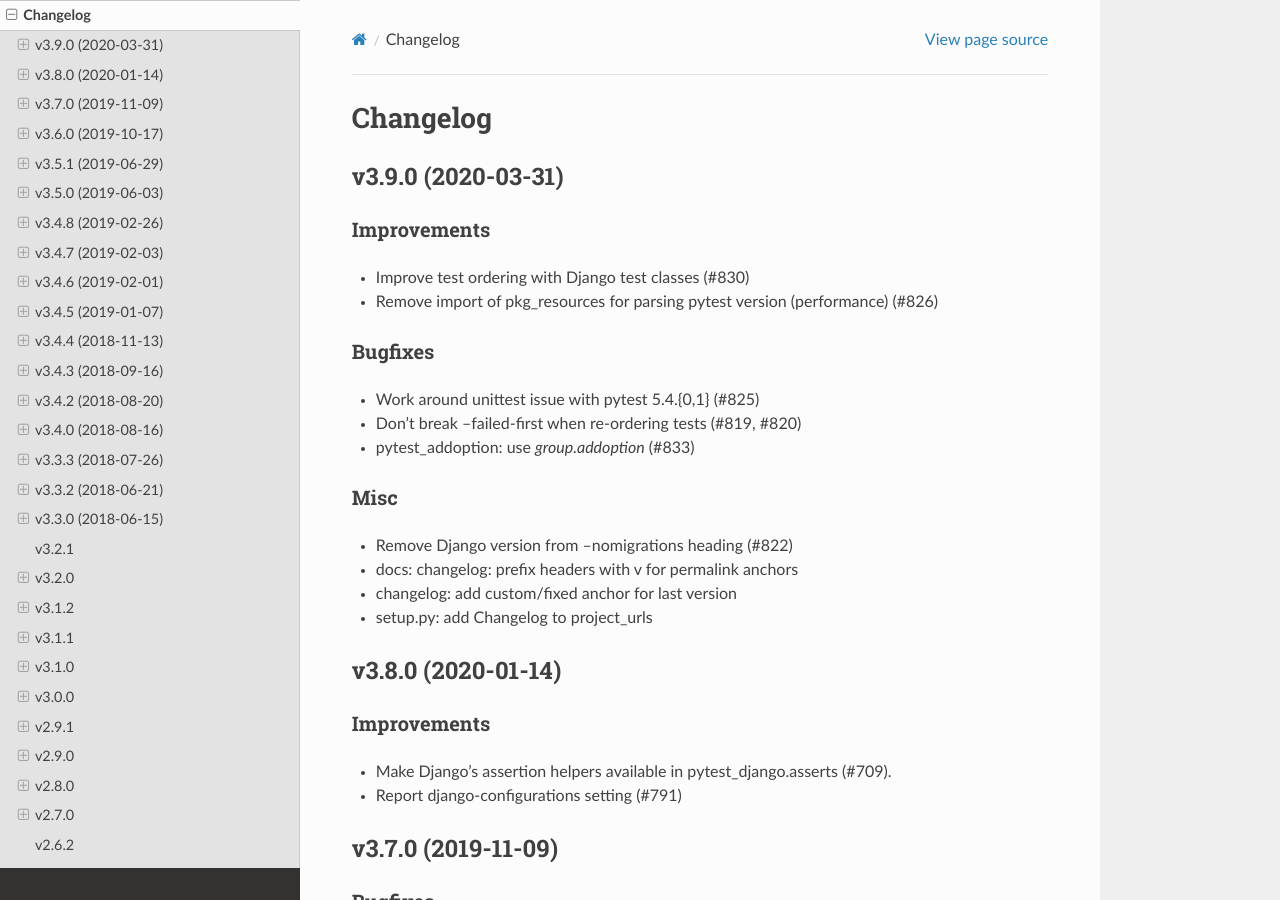
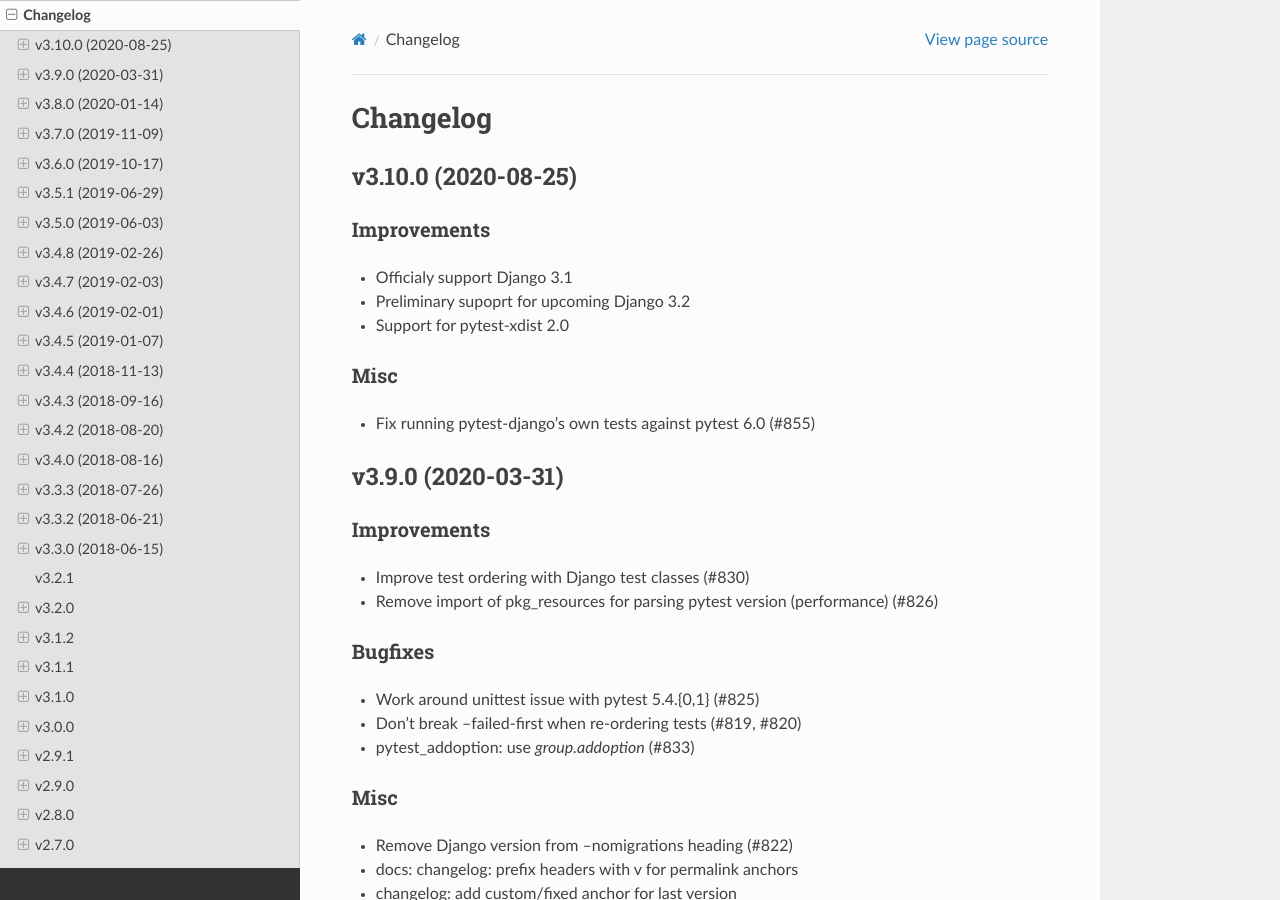
Before and after one commit to beyondgeeks/django-pytest, a Sphinx documentation site: the page built from docs/changelog.rst, in a window 1280 px wide and 900 px high. Built offline with Sphinx 7.4.7 and the Read the Docs theme 2.0.0, drawn with Linux system fonts in a browser that asks for light colours; cross-references to code outside the pages are shown as plain code.

Commit message:
Release 3.10.0

```diff
--- a/docs/changelog.rst
+++ b/docs/changelog.rst
@@ -1,5 +1,24 @@
 Changelog
 =========
+
+v3.10.0 (2020-08-25)
+--------------------
+
+Improvements
+^^^^^^^^^^^^
+
+* Officialy support Django 3.1
+
+* Preliminary supoprt for upcoming Django 3.2
+
+* Support for pytest-xdist 2.0
+
+
+Misc
+^^^^
+
+* Fix running pytest-django's own tests against pytest 6.0 (#855)
+
 
 v3.9.0 (2020-03-31)
 -------------------
```
